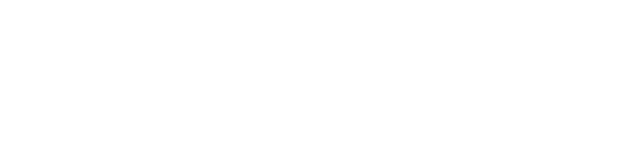
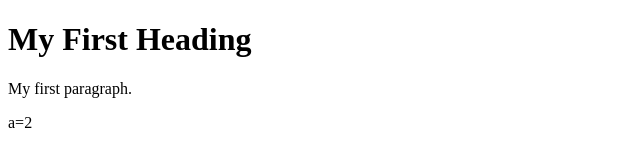
Before and after one commit to pratikshachaudhari/index.html, a plain HTML site: page index.html in a window 1280 px wide. Shown: the whole page, without its empty margins (0-640 px from the left). Drawn offline with Linux system fonts and the light colour scheme.

Commit message:
var added

```diff
--- a/index.html
+++ b/index.html
@@ -1,8 +1,10 @@
 <!DOCTYPE html>
 <html>
 <body>
+<h1>My First Heading</h1>
 
-
+<p>My first paragraph.</p>
+a=2
 
 </body>
 </html>
```
